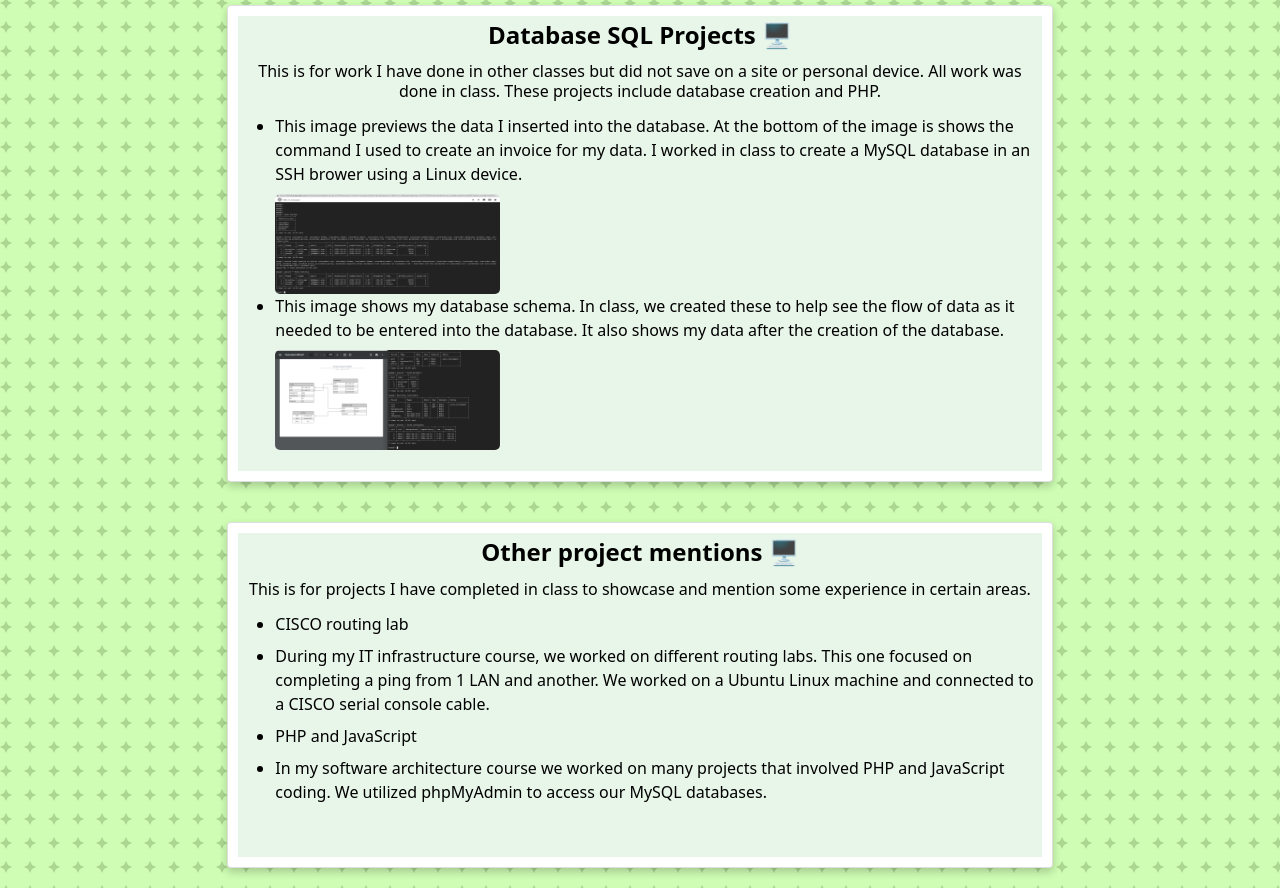
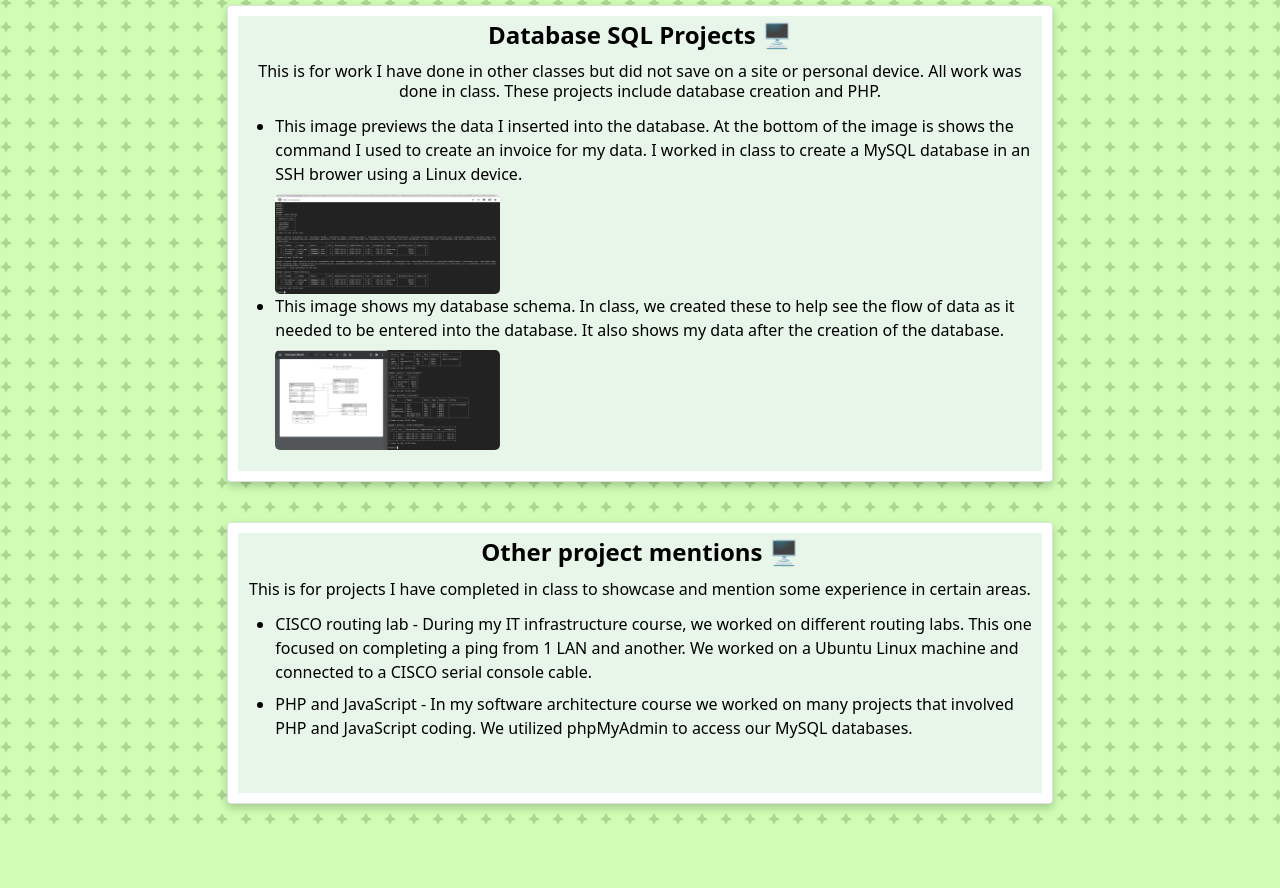
Before and after one commit to kwilliams31/Portfolio, a website: page projects.html in a window 1280 px wide. Shown: the part 987-1875 px from the top of the page. After the commit the page ends 1811 px from the top, so only its background shows below. Drawn offline with nearby package versions, Linux system fonts and the light colour scheme.

Commit message:
honorable mentions pt 2

```diff
--- a/projects.html
+++ b/projects.html
@@ -114,14 +114,12 @@
         <h4><b>Other project mentions 🖥</b></h4>
         <h6>This is for projects I have completed in class to showcase and mention some experience in certain areas. </h6>
       <ul>
-        <li> CISCO routing lab
+        <li> CISCO routing lab - During my IT infrastructure course, we worked on different routing labs. This one focused on completing a ping from 1 LAN and another. We worked on a Ubuntu Linux machine and connected to a CISCO serial console cable.
            </li>
-          <li> During my IT infrastructure course, we worked on different routing labs. This one focused on completing a ping from 1 LAN and another. We worked on a Ubuntu Linux machine and connected to a CISCO serial console cable.
+
+          <li> PHP and JavaScript - In my software architecture course we worked on many projects that involved PHP and JavaScript coding. We utilized phpMyAdmin to access our MySQL databases.
           </li>
-          <li> PHP and JavaScript
-          </li>
-         <li> In my software architecture course we worked on many projects that involved PHP and JavaScript coding. We utilized phpMyAdmin to access our MySQL databases.
-         </li>
+
 
         <br>
 
```
